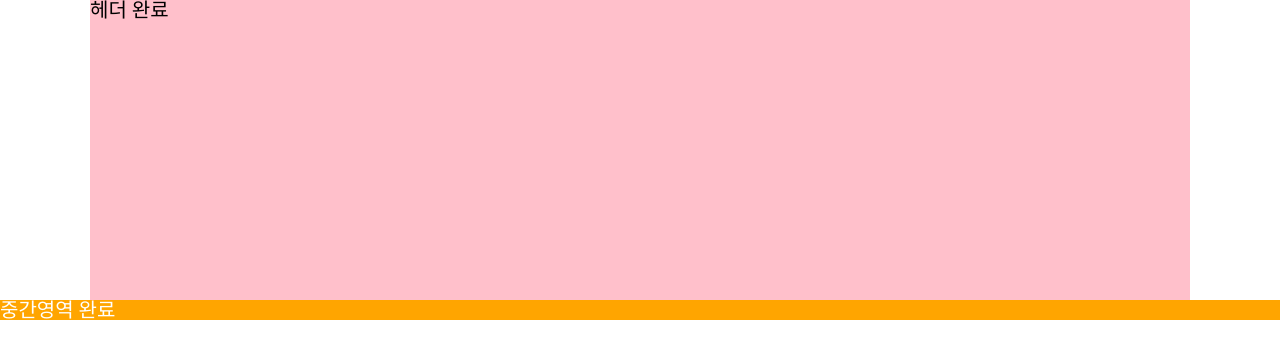
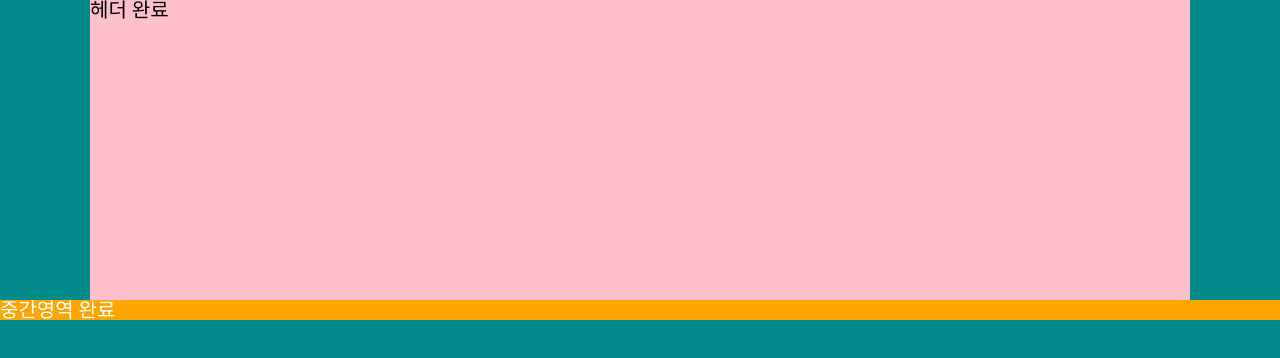
Before and after one commit to ryuda0101/0928-test, a plain HTML site: page index.html in a window 1280 px wide. Drawn offline with Linux system fonts and the light colour scheme.

Commit message:
수정 완료!!

```diff
--- a/scss/style.scss
+++ b/scss/style.scss
@@ -2,7 +2,7 @@
 ul,ol,li {list-style:none;}
 a {text-decoration:none;}
 img {vertical-align:middle;}
-body {line-height:1; font-size:20px;}
+body {line-height:1; font-size:20px; font-size:20px; background-color:darkcyan;}
 
 #header {width:1100px; margin:0 auto; background:pink; height:300px;}
 
```
Also changed, not shown: css/style.css.
